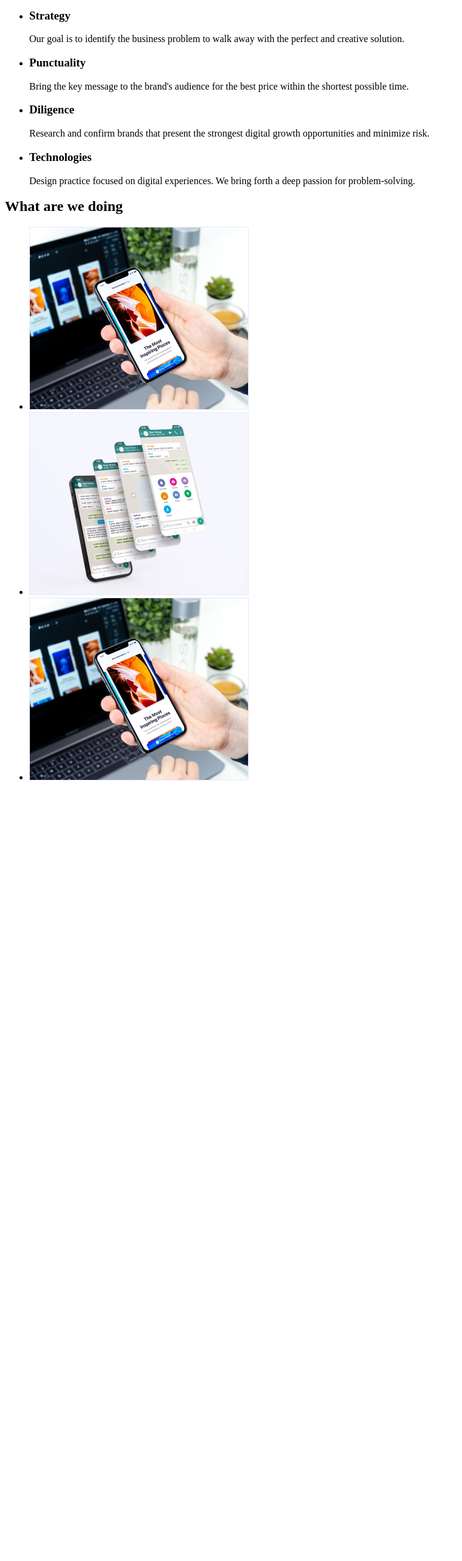
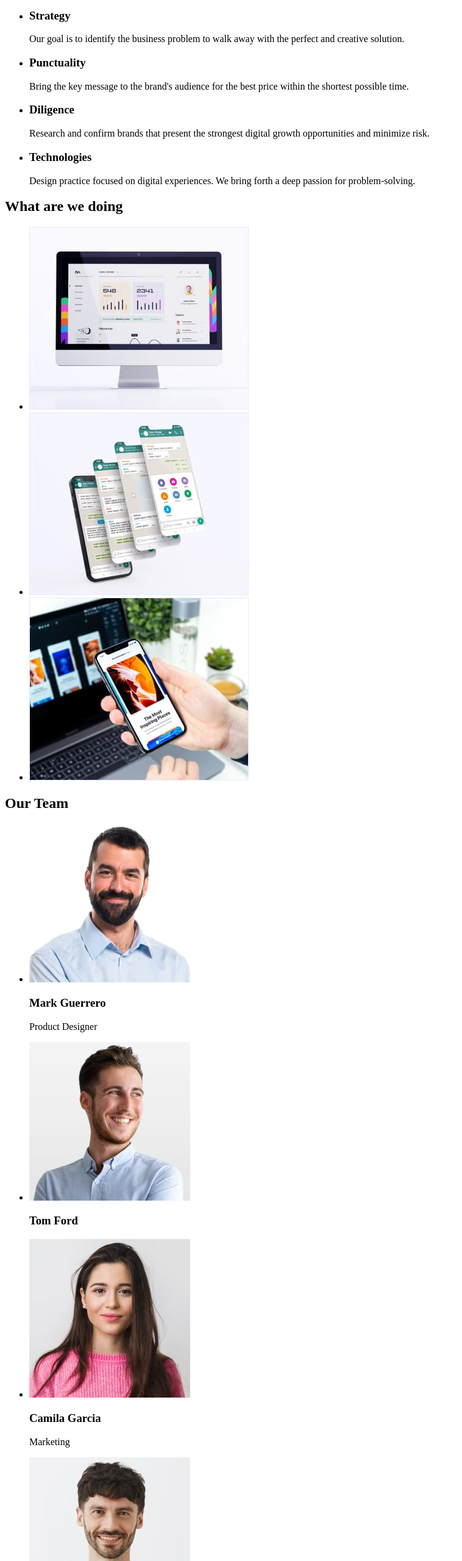
Before and after one commit to MolchanovSergii/HTML-CSS-77, a plain HTML site: page index.html in a window 1280 px wide. Shown: the part 240-2800 px from the top of the page at 61% size, without its empty margins (0-758 px from the left). Before the commit the page ends 1540 px from the top, so only its background shows below. Drawn offline with Linux system fonts and the light colour scheme.

Commit message:
new img
add

```diff
--- a/index.html
+++ b/index.html
@@ -28,11 +28,11 @@
     <main>
         <section>
             <h1>Effective Solutions for Your Business</h1>
-            <button>Order Service</button>
+            <button type="button">Order Service</button>
         </section>
 
         <section>
-            <!--<h2>About our Company</h2>-->
+            <h2 hidden>About our Company</h2>
 
             <ul>
                 <li>
@@ -58,17 +58,47 @@
         <section>
             <h2>What are we doing</h2>
             <ul>
-                <li><img width="360" height="300" src="./images/photo-1.png" alt="photo-1"></li>
-                <li><img width="360" height="300" src="./images/photo-2.png" alt="photo-2"></li>
-                <li><img width="360" height="300" src="./images/photo-3.png" alt="photo-3"></li>
+                <li><img width="360" height="300" src="./images/desktop.jpg" alt="desktop"></li>
+                <li><img width="360" height="300" src="./images/mobile.jpg" alt="mobile"></li>
+                <li><img width="360" height="300" src="./images/platform.jpg" alt="platform"></li>
             </ul>
 
+        </section>
+
+        <section>
+            <h2>Our Team</h2>
+                <ul>
+                    <li>
+                        <img src="./images/mark.jpg" alt="Mark" width="264" height="260">
+                        <h3>Mark Guerrero</h3>
+                        <p>Product Designer</p>
+                    </li>
+                    <li>
+                        <img src="./images/tom.jpg" alt="Tom" width="264" height="260">
+                        <h3>Tom Ford</h3>
+                        <p></p>
+                    </li>
+                    <li>
+                        <img src="./images/camila.jpg" alt="Camila" width="264" height="260">
+                        <h3>Camila Garcia</h3>
+                        <p>Marketing</p>
+                    </li>
+                    <li>
+                        <img src="./images/daniel.jpg" alt="Daniel" width="264" height="260">
+                        <h3>Daniel Wilson</h3>
+                        <p>UI Designer</p>
+                    </li>
+                </ul>
         </section>
 
     </main>
 
     <footer>
-
+        <section>
+            <h2 hidden>Customers</h2>
+            <a href="/">WEBSTUDIO</a>
+            <p>Increase the flow of customers and sales for your business with digital marketing & growth solutions.</p>
+        </section>
     </footer>
 
 </body>
```
Also changed, not shown: images/camila.jpg (added), images/daniel.jpg (added), images/desktop.jpg (added), images/mark.jpg (added), images/mobile.jpg (added), images/photo-1.png (deleted), images/photo-2.png (deleted), images/photo-3.png (deleted), images/platform.jpg (added), images/tom.jpg (added).
